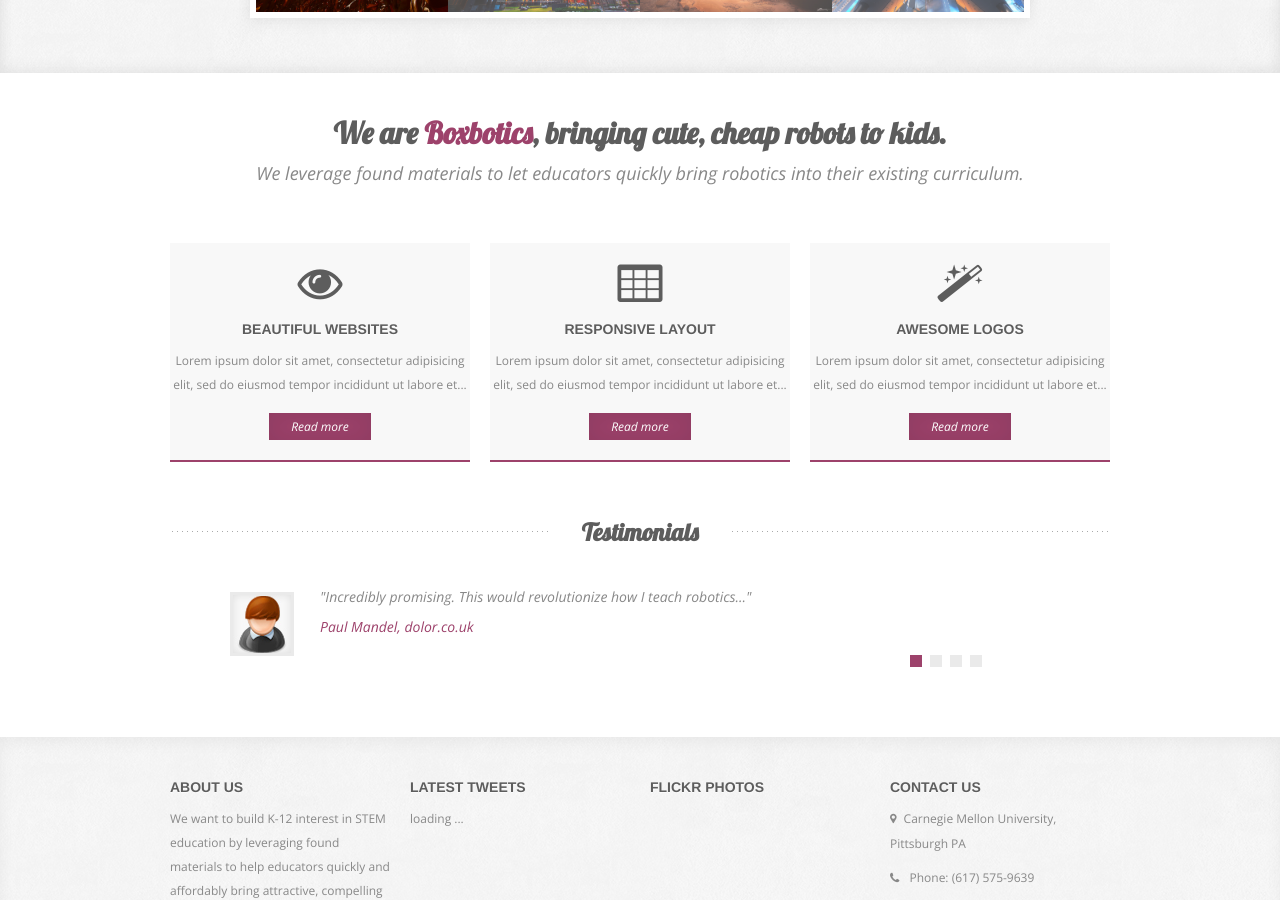
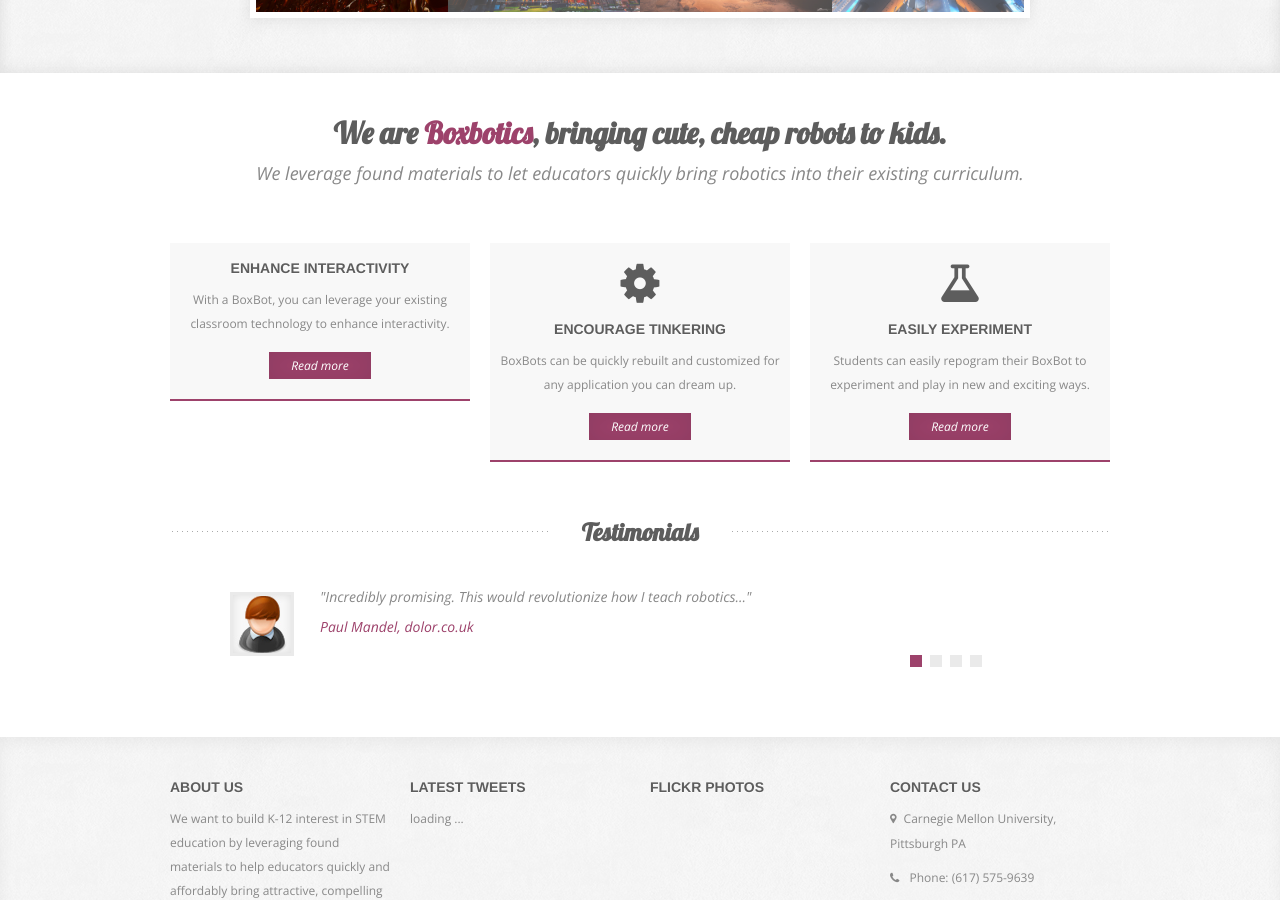
Before and after one commit to paulmand3l/boxbotics, a Jekyll site: the page built from index.html, in a window 1280 px wide and 900 px high, scrolled down 628 px. Built offline with Jekyll 4.4.1, drawn with Linux system fonts in a browser that asks for light colours; some web fonts are replaced.

Commit message:
what we do

```diff
--- a/index.html
+++ b/index.html
@@ -43,27 +43,27 @@
     <div class="row">
         <div class="service span4">
             <div class="icon-awesome">
-                <i class="icon-eye-open"></i>
+                <i class="icon-tablet"></i>
             </div>
-            <h4>Beautiful Websites</h4>
-            <p>Lorem ipsum dolor sit amet, consectetur adipisicing elit, sed do eiusmod tempor incididunt ut labore et...</p>
-            <a href="services.html">Read more</a>
+            <h4>Enhance Interactivity</h4>
+            <p>With a BoxBot, you can leverage your existing classroom technology to enhance interactivity.</p>
+            <a href="/product">Read more</a>
         </div>
         <div class="service span4">
             <div class="icon-awesome">
-                <i class="icon-table"></i>
+                <i class="icon-cog"></i>
             </div>
-            <h4>Responsive Layout</h4>
-            <p>Lorem ipsum dolor sit amet, consectetur adipisicing elit, sed do eiusmod tempor incididunt ut labore et...</p>
-            <a href="services.html">Read more</a>
+            <h4>Encourage Tinkering</h4>
+            <p>BoxBots can be quickly rebuilt and customized for any application you can dream up.</p>
+            <a href="/product">Read more</a>
         </div>
         <div class="service span4">
             <div class="icon-awesome">
-                <i class="icon-magic"></i>
+                <i class="icon-beaker"></i>
             </div>
-            <h4>Awesome Logos</h4>
-            <p>Lorem ipsum dolor sit amet, consectetur adipisicing elit, sed do eiusmod tempor incididunt ut labore et...</p>
-            <a href="services.html">Read more</a>
+            <h4>Easily Experiment</h4>
+            <p>Students can easily repogram their BoxBot to experiment and play in new and exciting ways.</p>
+            <a href="/product">Read more</a>
         </div>
     </div>
 </div>
```
